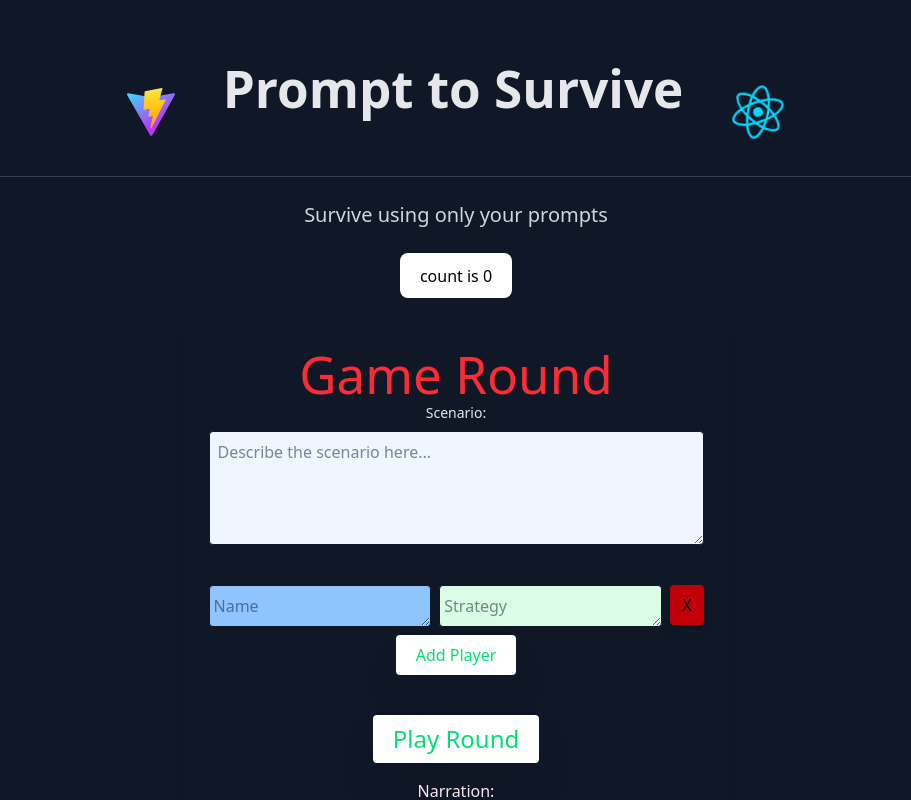
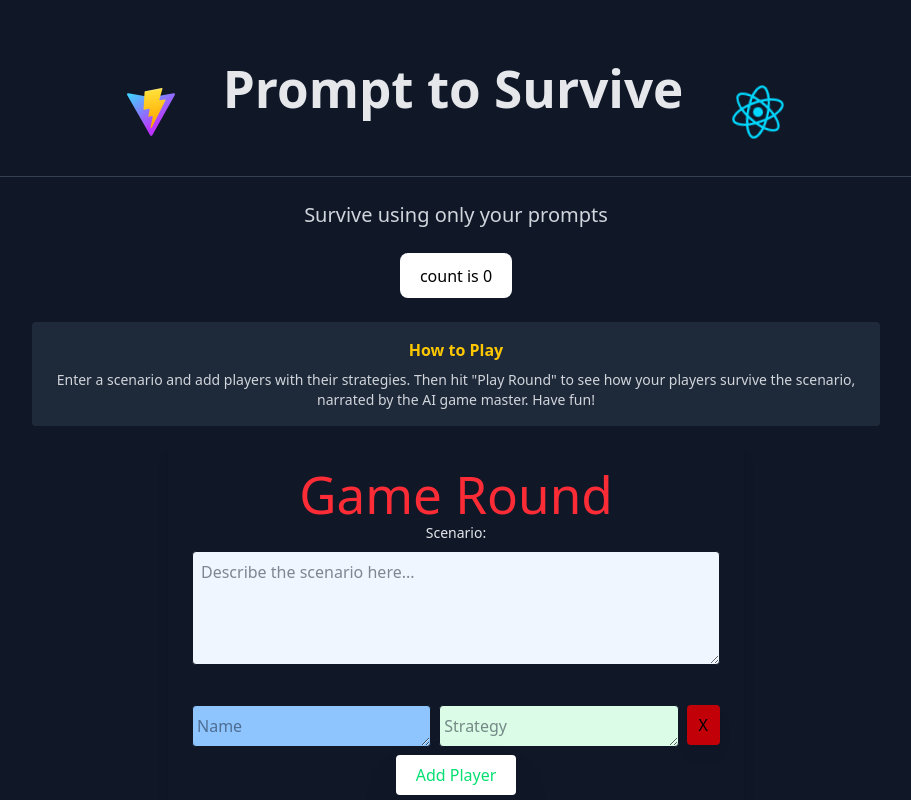
Before and after one commit to Eshaan-14/prompt-to-survive, a React (Vite) app in the folder frontend/: page / in a window 1280 px wide. Shown: the top 800 px of the page, without its empty margins (184-1095 px from the left). Built offline with nearby package versions, Linux system fonts and the light colour scheme.

Commit message:
made how to play  changes

```diff
--- a/frontend/src/App.jsx
+++ b/frontend/src/App.jsx
@@ -34,7 +34,12 @@ function App() {
             count is {count}
           </button>
         </div>
-
+        <section className="mb-4 p-4 bg-gray-800 rounded">
+        <h2 className="text-yellow-400 font-semibold mb-2">How to Play</h2>
+        <p className="text-sm text-gray-300">
+          Enter a scenario and add players with their strategies. Then hit "Play Round" to see how your players survive the scenario, narrated by the AI game master. Have fun!
+        </p>
+      </section>
         <GameRound />
       </main>
     </div>
```
